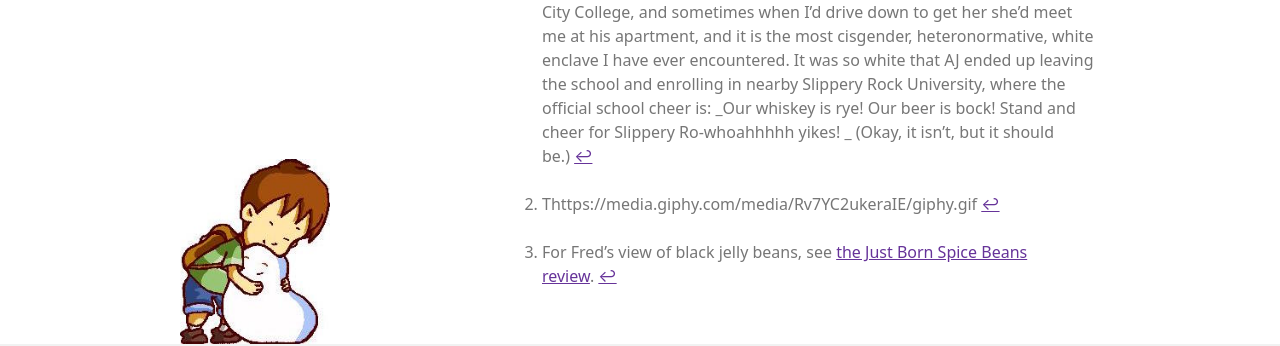
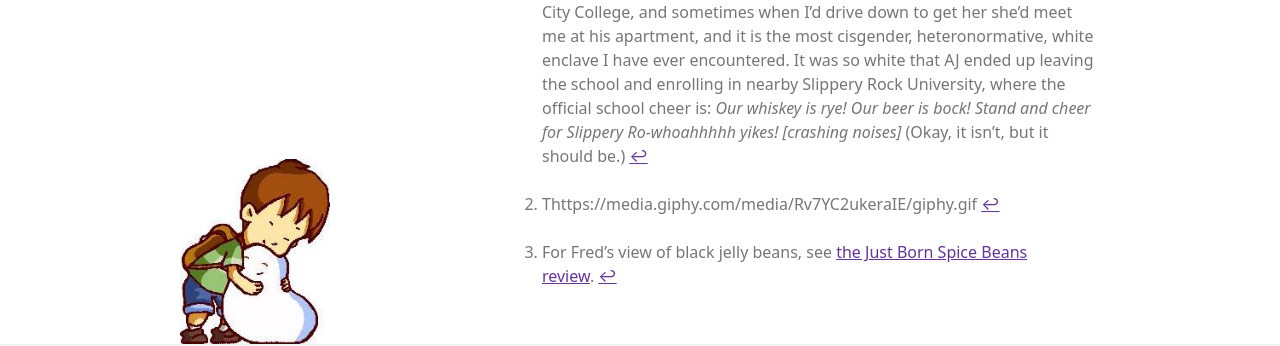
Before and after one commit to Scotchester/jellybeans, a Jekyll site: the page built from _posts/2022-04-15-howe-spiced-jumbo-jelly-beans.md, in a window 1280 px wide and 900 px high, scrolled down 6415 px. Shown: the part 416-762 px from the top of the window. Built offline with Jekyll 4.4.1, drawn with Linux system fonts in a browser that asks for light colours; some of the changed text lies outside the part shown.

Commit message:
Fix Markdown

```diff
--- a/_posts/2022-04-15-howe-spiced-jumbo-jelly-beans.md
+++ b/_posts/2022-04-15-howe-spiced-jumbo-jelly-beans.md
@@ -290,7 +290,7 @@ _Total_          | **26**/35 beans
 
 ---
 
-[^1]: Made in Grove City, Pennsylvania, about an hour’s drive north of Pittsburgh. I know, because my daughter Zoë’s boyfriend went to Grove City College, and sometimes when I’d drive down to get her she’d meet me at his apartment, and it is the most cisgender, heteronormative, white enclave I have ever encountered. It was so white that AJ ended up leaving the school and enrolling in nearby Slippery Rock University, where the official school cheer is: _Our whiskey is rye! Our beer is bock! Stand and cheer for Slippery Ro-whoahhhhh yikes! <crashing noises>_ (Okay, it isn’t, but it should be.)
+[^1]: Made in Grove City, Pennsylvania, about an hour’s drive north of Pittsburgh. I know, because my daughter Zoë’s boyfriend went to Grove City College, and sometimes when I’d drive down to get her she’d meet me at his apartment, and it is the most cisgender, heteronormative, white enclave I have ever encountered. It was so white that AJ ended up leaving the school and enrolling in nearby Slippery Rock University, where the official school cheer is: _Our whiskey is rye! Our beer is bock! Stand and cheer for Slippery Ro-whoahhhhh yikes! [crashing noises]_ (Okay, it isn’t, but it should be.)
 
 [^2]: Thttps://media.giphy.com/media/Rv7YC2ukeraIE/giphy.gif
 
```
